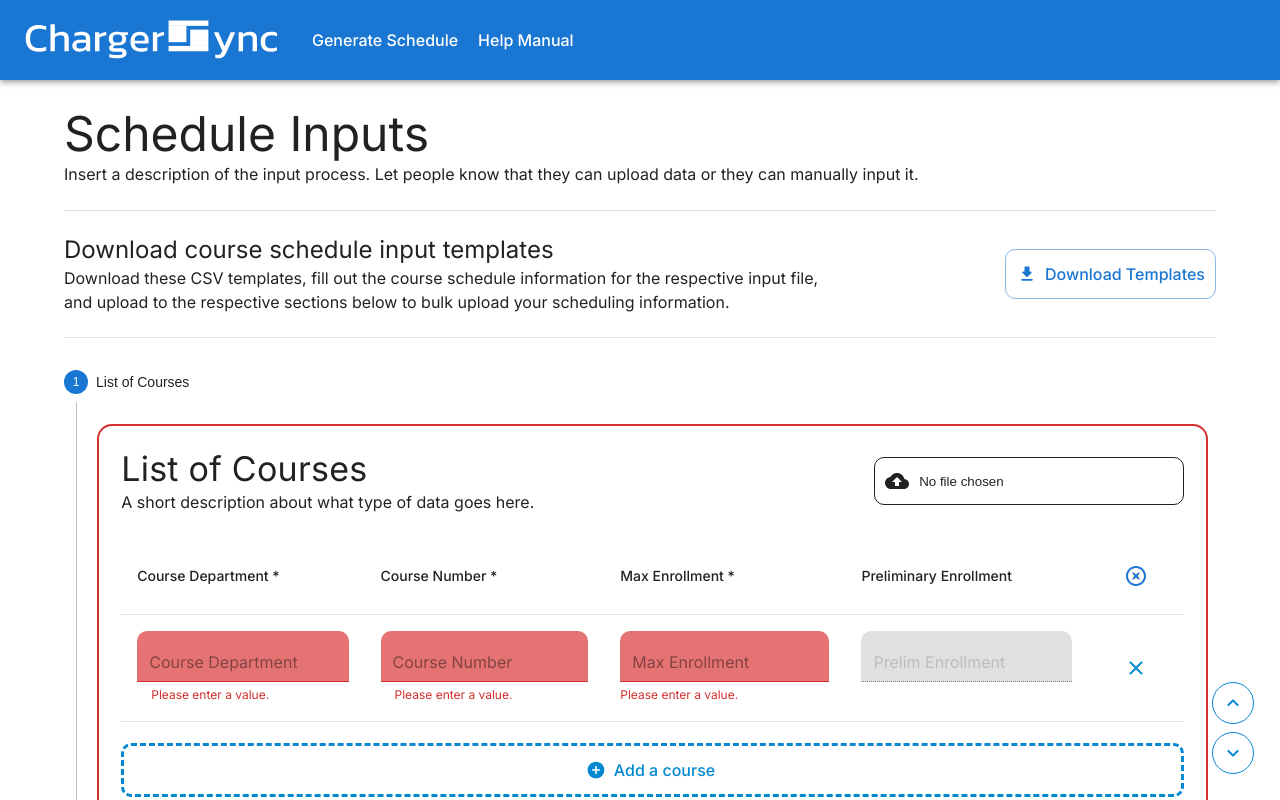
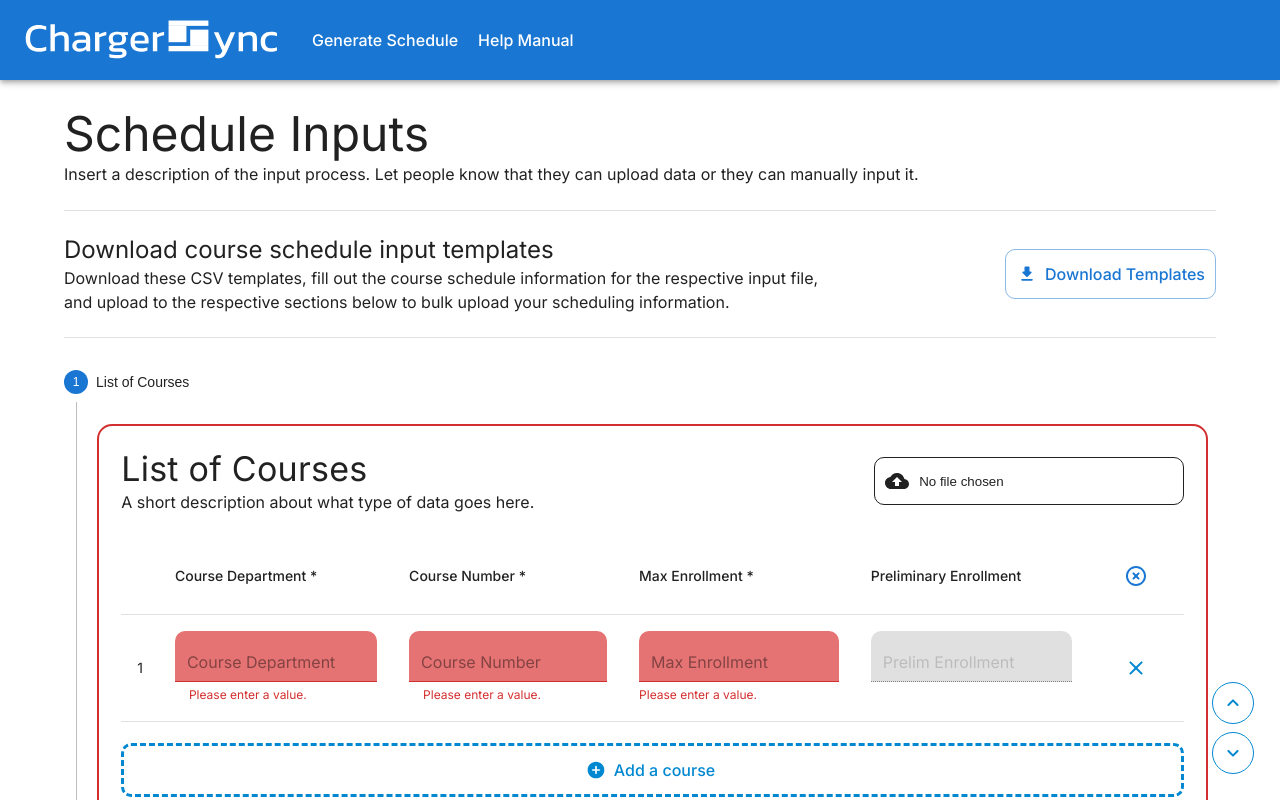
Before and after one commit to BSSD-Technologies/ChargerSync, a Next.js app in the folder frontend/: page /input-data in a window 1280 px wide. Both pictures are taken after a click on the button "Add a course". Shown: the top 800 px of the page. Built offline with nearby package versions, Linux system fonts and the light colour scheme.

Commit message:
Added row number for courses

```diff
--- a/frontend/src/app/input-data/input-sections/course-input.tsx
+++ b/frontend/src/app/input-data/input-sections/course-input.tsx
@@ -34,7 +34,7 @@ import {
 import { useGlobalCourseListStore } from "@/app/_stores/store";
 import { UseUploadCourses } from "@/app/_hooks/apiHooks";
 
-function CourseTableRow(props: { row: Course }) {
+function CourseTableRow(props: { row: Course; rowNum: number }) {
   /** States for course row inputs */
   const uuid = props?.row.uuid;
   const [department, setDepartment] = useState(props?.row.department);
@@ -195,6 +195,7 @@ function CourseTableRow(props: { row: Course }) {
 
   return (
     <TableRow key={uuid}>
+      <TableCell>{props.rowNum}</TableCell>
       <TableCell>
         <TextField
           fullWidth
@@ -391,6 +392,7 @@ export default function CourseInput(props: {
         <Table>
           <TableHead>
             <TableRow>
+              <TableCell></TableCell>
               <TableCell>Course Department *</TableCell>
               <TableCell>Course Number *</TableCell>
               <TableCell>Max Enrollment *</TableCell>
@@ -409,8 +411,8 @@ export default function CourseInput(props: {
             </TableRow>
           </TableHead>
           <TableBody>
-            {courseList.map((row) => (
-              <CourseTableRow key={row.uuid} row={row} />
+            {courseList.map((row, index) => (
+              <CourseTableRow key={row.uuid} row={row} rowNum={index + 1} />
             ))}
           </TableBody>
         </Table>
```
Also changed, not shown: frontend/src/app/schedule-report/page.tsx (+5 -2 lines).
